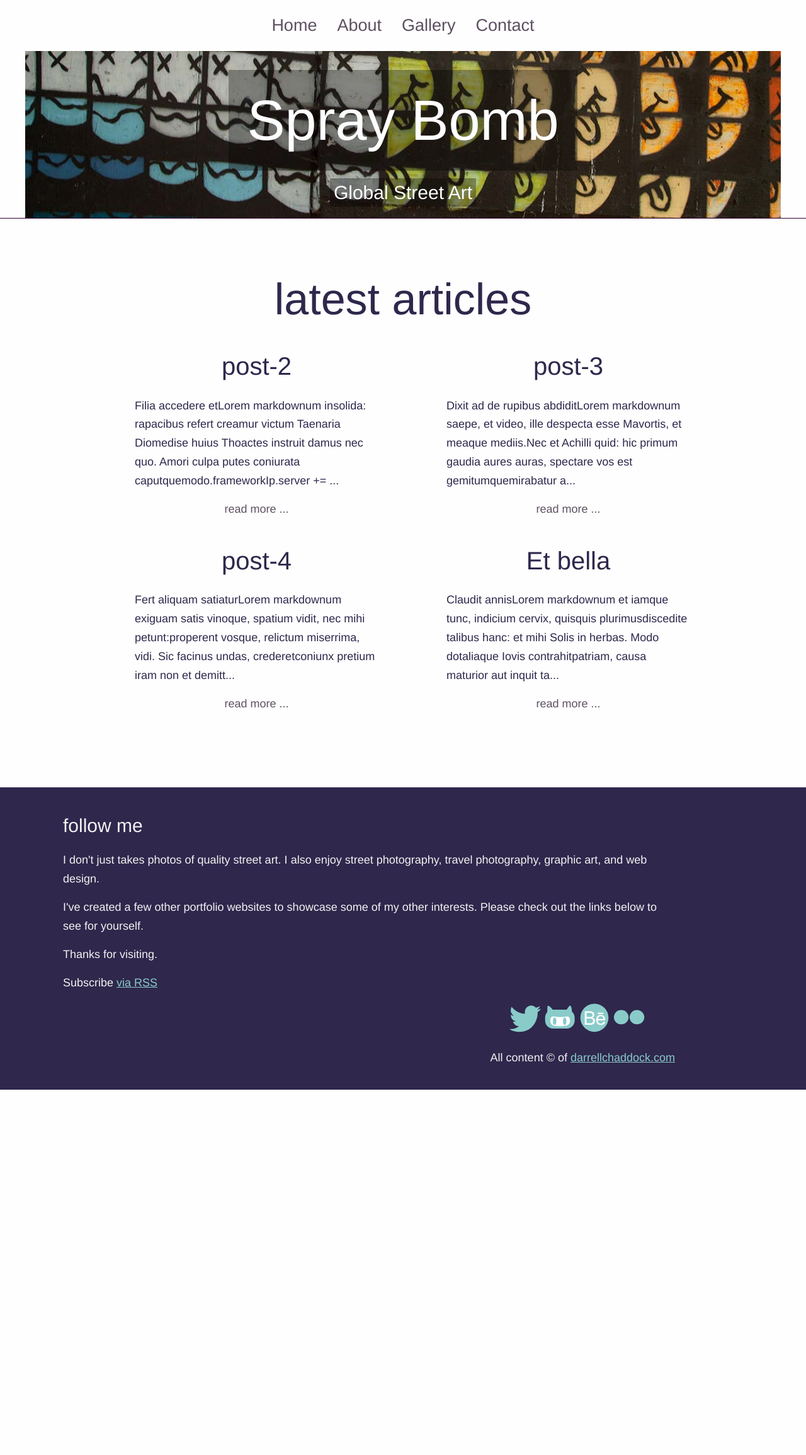
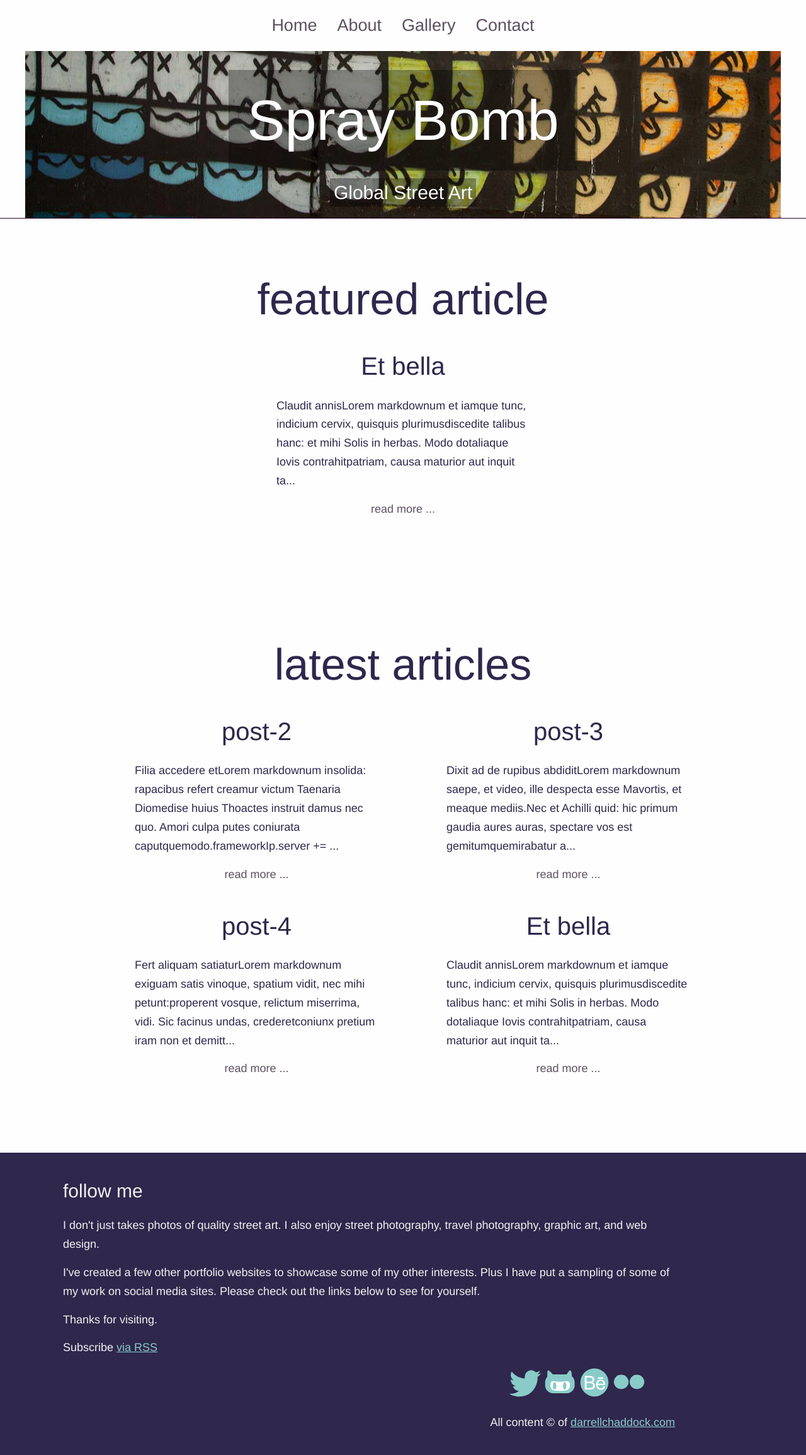
Before and after one commit to vanpixxer/street-art, a Jekyll site: the page built from index.html, in a window 1280 px wide. Shown: the whole page at 63% size. Built offline with Jekyll 4.4.1, drawn with Linux system fonts in a browser that asks for light colours; before the commit the page ends 1730 px from its top, so only the background shows below that.

Commit message:
Markup for featured post on homepage

```diff
--- a/_includes/footer.html
+++ b/_includes/footer.html
@@ -5,7 +5,7 @@
     <div class="footer-content">
       <h3>follow me</h3>
       <p>I don't just takes photos of quality street art. I also enjoy street photography, travel photography, graphic art, and web design.</p>
-      <p>I've created a few other portfolio websites to showcase some of my other interests. Please check out the links below to see for yourself.</p>
+      <p>I've created a few other portfolio websites to showcase some of my other interests. Plus I have put a sampling of some of my work on social media sites. Please check out the links below to see for yourself.</p>
       <p>Thanks for visiting.</p>
       <p>Subscribe <a href="{{"/feed.xml" | prepend: site.baseurl }}">via RSS</a></p>
 
--- a/_posts/2015-08-01-et-bella.markdown
+++ b/_posts/2015-08-01-et-bella.markdown
@@ -3,6 +3,7 @@ layout: post
 title:  "Et bella"
 date:   2015-08-01 21:53:18
 categories: jekyll update
+featured: true
 ---
 
 ## Claudit annis
--- a/_sass/components/_post.scss
+++ b/_sass/components/_post.scss
@@ -12,3 +12,8 @@
 .post-read-more-link {
   text-align: center;
 }
+
+.post-featured {
+  float: none;
+  margin: 0 auto;
+}
--- a/index.html
+++ b/index.html
@@ -5,6 +5,20 @@ layout: default
 <div class="home">
 
   <!-- section for featured post -->
+  <section class="site-section site-section-last">
+    <div class="wrapper">
+      <h1>featured article</h1>
+      {% assign count = 0 %}
+        {% for post in site.posts reversed %}
+        {% if post.featured == true and count < 1 %}
+          <div class="post post-featured">
+            {% include post.html %}
+          </div>
+        {% assign count = count | plus: 1 %}
+        {% endif %}
+        {% endfor %}
+    </div>
+  </section>
   <!-- section for featured projects -->
   <!-- section for featured articles -->
   <section class="site-section site-section-last">
@@ -13,12 +27,7 @@ layout: default
       <ul class="post-list">
         {% for post in site.posts reversed | limit: 4 %}
         <li class="post">
-          <h2>{{post.title}}</h2>
-          <p>{{post.content | strip_html | strip_newlines | truncate: 200 }}
-          </p>
-          <p class="post-read-more-link">
-            <a href="#">read more ...</a>
-          </p>
+          {% include post.html %}
         </li>
         {% endfor %}
       </ul>
```
